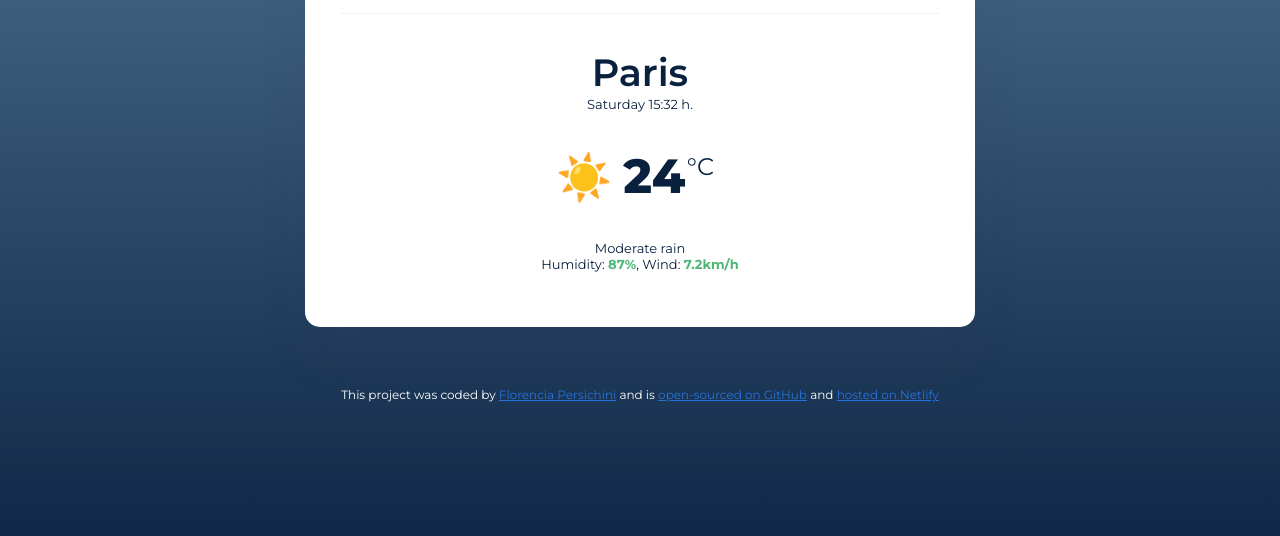
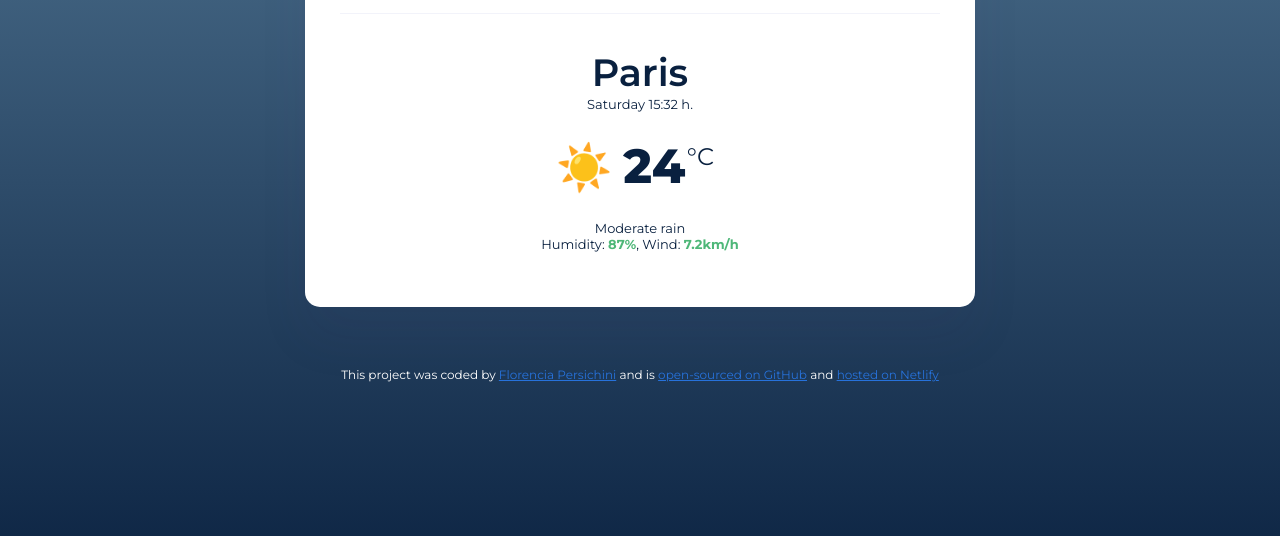
Before and after one commit to florencia-persichini/breeze-weather-app, a plain HTML site: page index.html in a window 1280 px wide. Shown: the part 252-788 px from the top of the page. Drawn offline with Linux system fonts and the light colour scheme.

Commit message:
Update temperature padding

```diff
--- a/src/style.css
+++ b/src/style.css
@@ -79,7 +79,7 @@ main {
 }
 
 .current-temperature {
-  padding: 35px 0 35px 0;
+  padding: 25px 0 25px 0;
 }
 
 .current-temp-icon {
```
